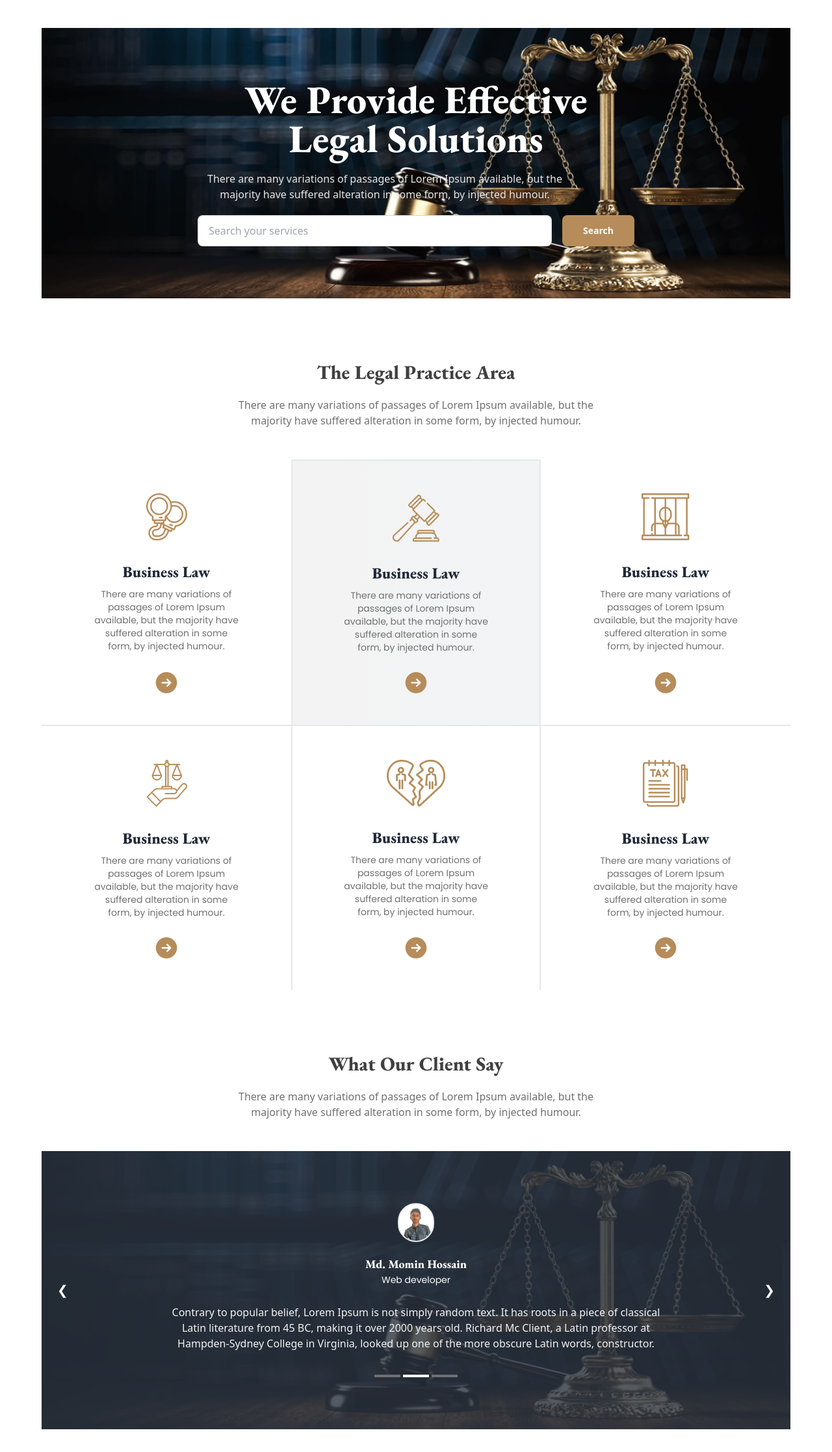
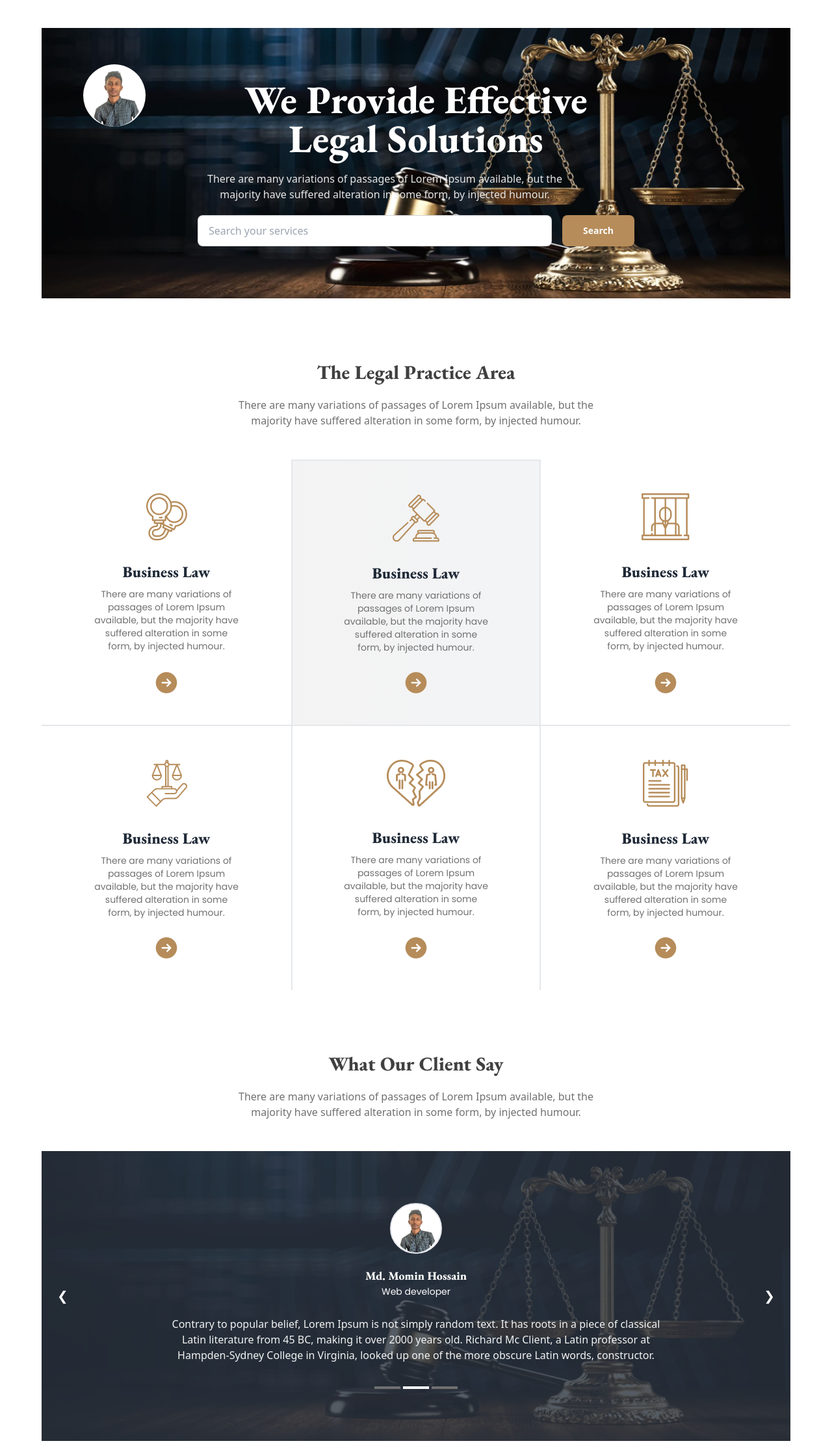
Before and after one commit to cssmh/legal-solution-daisyUI, a plain HTML site: page index.html in a window 1280 px wide. Shown: the part 93-2327 px from the top of the page at 65% size. Drawn offline with nearby package versions, Linux system fonts and the light colour scheme.

Commit message:
some kokam done

```diff
--- a/index.html
+++ b/index.html
@@ -75,8 +75,9 @@
         <!-- Provide legal solution section -->
         <div class="hero py-16" style="background-image: url('./images/banner.png');">
           <div class="hero-content text-center text-neutral-content">
-            <div class="">
+            <div class="relative">
             <!-- <div class="py-16 px-60"> -->
+              <img src="./images/momen.png" class="absolute lg:-left-44 -top-16 lg:-top-6 w-24 px-1 rounded-full border-1 bg-white mb-5" alt="">
               <h1 class="mb-5 text-6xl text-[#FFF] font-extrabold font-garamond md:max-w-2xl">We Provide Effective Legal Solutions</h1>
               <p class="mb-5 text-[#E7E7E7] font-normal md:max-w-xl">There are many variations of passages of Lorem Ipsum available, but the majority have suffered alteration in some form, by injected humour.</p>
               <form>
@@ -181,7 +182,7 @@
                   <div class="hero-overlay bg-opacity-80"></div>
                   <div class="hero-content text-center text-neutral-content">
                     <div class="my-16">
-                      <img src="./images/momen.png" class="w-14 mx-auto rounded-full border-2 bg-white mb-5" alt="">
+                      <img src="./images/momen.png" class="w-20 px-1 mx-auto rounded-full border-2 bg-white mb-5" alt="">
                       <h1 class="font-garamond font-extrabold text-lg text-white">Md. Momin Hossain</h1>
                       <p class="font-poppins text-sm text-white font-normal mb-7">Web developer</p>
                       <p class="mb-5 lg:max-w-3xl text-[#F3F3F3] px-2 md:px-0">Contrary to popular belief, Lorem Ipsum is not simply random text. It has roots in a piece of classical Latin literature from 45 BC, making it over 2000 years old. Richard Mc Client, a Latin professor at Hampden-Sydney College in Virginia, looked up one of the more obscure Latin words, constructor.</p>
@@ -204,7 +205,7 @@
                   <div class="hero-overlay bg-opacity-80"></div>
                   <div class="hero-content text-center text-neutral-content">
                     <div class="my-16">
-                      <img src="./images/momen.png" class="w-14 mx-auto rounded-full border-2 bg-white mb-5" alt="">
+                      <img src="./images/momen.png" class="w-20 px-1 mx-auto rounded-full border-2 bg-white mb-5" alt="">
                       <h1 class="font-garamond font-extrabold text-lg text-white">Md. Momin Hossain</h1>
                       <p class="font-poppins text-sm text-white font-normal mb-7">Businessman</p>
                       <p class="mb-5 lg:max-w-3xl text-[#F3F3F3] px-2 md:px-0">Contrary to popular belief, Lorem Ipsum is not simply random text. It has roots in a piece of classical Latin literature from 45 BC, making it over 2000 years old. Richard Mc Client, a Latin professor at Hampden-Sydney College in Virginia, looked up one of the more obscure Latin words, constructor.</p>
@@ -227,7 +228,7 @@
                   <div class="hero-overlay bg-opacity-80"></div>
                   <div class="hero-content text-center text-neutral-content">
                     <div class="my-16">
-                      <img src="./images/momen.png" class="w-14 mx-auto rounded-full border-2 bg-white mb-5" alt="">
+                      <img src="./images/momen.png" class="w-20 px-1 mx-auto rounded-full border-2 bg-white mb-5" alt="">
                       <h1 class="font-garamond font-extrabold text-lg text-white">Md. Momin Hossain</h1>
                       <p class="font-poppins text-sm text-white font-normal mb-7">Design Planner</p>
                       <p class="mb-5 lg:max-w-3xl text-[#F3F3F3] px-2 md:px-0">Contrary to popular belief, Lorem Ipsum is not simply random text. It has roots in a piece of classical Latin literature from 45 BC, making it over 2000 years old. Richard Mc Client, a Latin professor at Hampden-Sydney College in Virginia, looked up one of the more obscure Latin words, constructor.</p>
```
